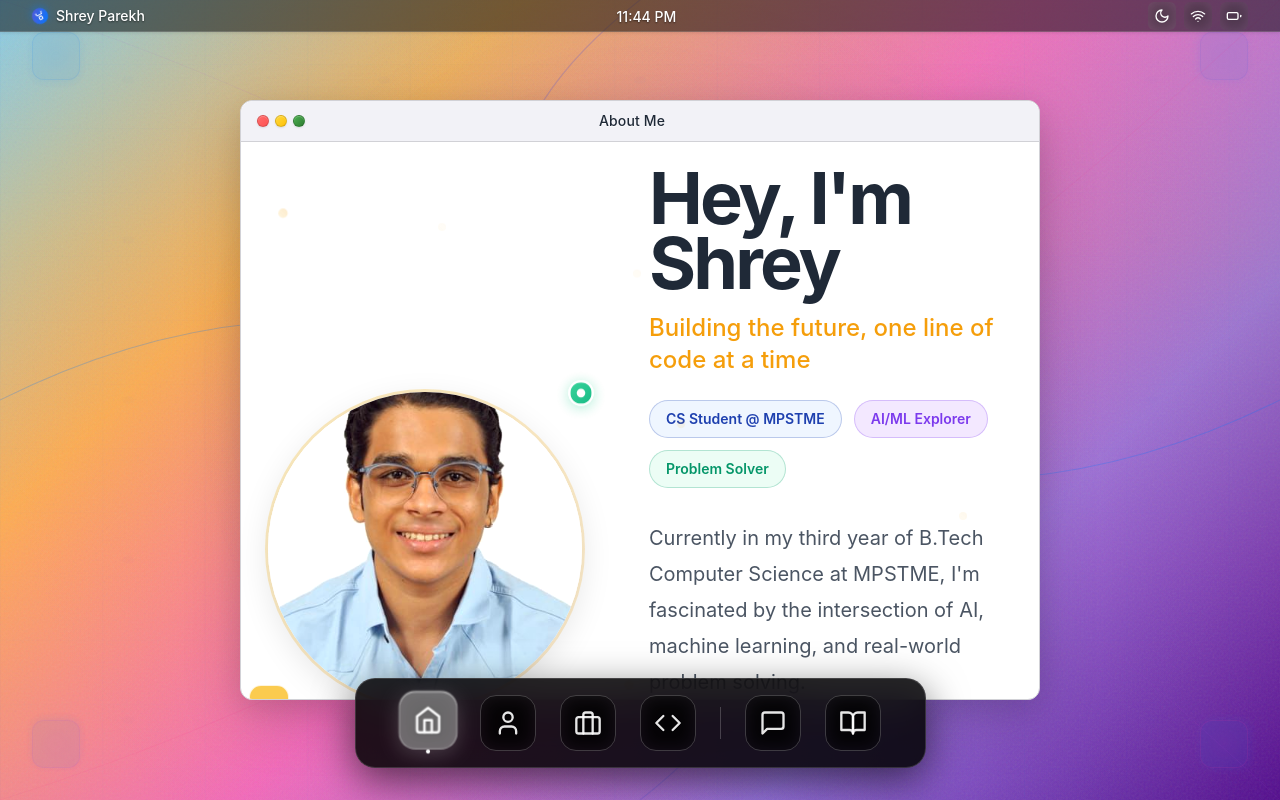
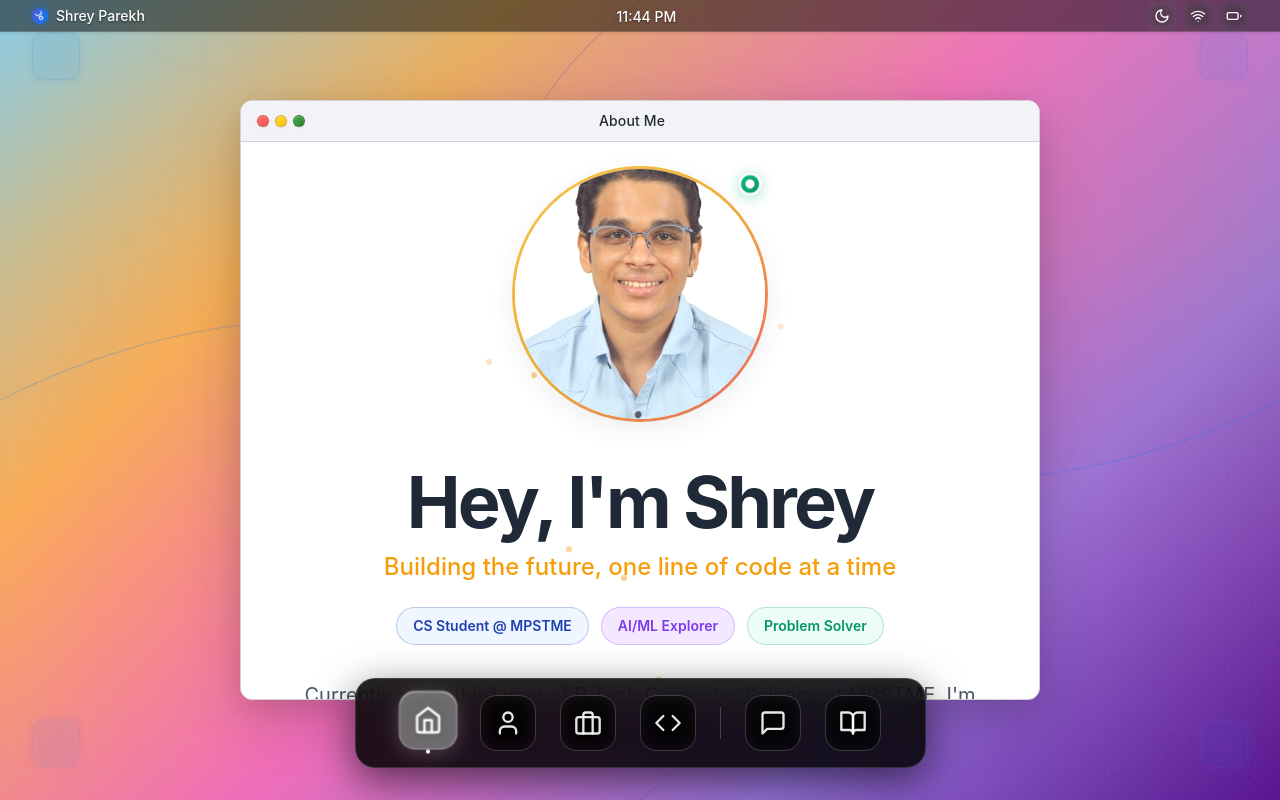
Before and after one commit to Shrey-Parekh/PortfolioWebsite, a React (Vite) app: page / in a window 1280 px wide. Both pictures are taken after a click on the element "About Me". Built offline with nearby package versions, Linux system fonts and the light colour scheme; a web font is replaced by a local one.

Commit message:
Photo changes

```diff
--- a/index.html
+++ b/index.html
@@ -5,10 +5,7 @@
     <link rel="icon" type="image/svg+xml" href="/favicon.ico" />
     <meta name="viewport" content="width=device-width, initial-scale=1.0" />
     <title>Shrey Parekh</title>
-    <meta
-      name="description"
-      content=""
-    />
+    <meta name="description" content="" />
 
     <!-- Enhanced Font Loading for macOS Typography -->
     <link rel="preconnect" href="https://fonts.googleapis.com" />
--- a/src/components/WindowManager.tsx
+++ b/src/components/WindowManager.tsx
@@ -60,37 +60,27 @@ const WindowManager: React.FC<WindowManagerProps> = ({
     switch (type) {
       case "about":
         return (
-          <div className="w-full space-y-16">
-            {/* Hero Story Section */}
+          <div className="w-full space-y-12">
+            {/* Centered Hero Section */}
             <div className="relative">
-              {/* Ambient Background Elements - Day/Night Reactive */}
+              {/* Floating Background Particles */}
               <div className="absolute inset-0 overflow-hidden pointer-events-none">
-                {[...Array(8)].map((_, i) => (
+                {[...Array(6)].map((_, i) => (
                   <motion.div
                     key={i}
-                    className="absolute w-2 h-2 rounded-full"
+                    className="absolute w-1.5 h-1.5 rounded-full"
                     style={{
-                      background: isDarkMode
-                        ? `linear-gradient(45deg, #3B82F6${Math.floor(
-                            Math.random() * 50 + 30
-                          ).toString(16)}, #8B5CF6${Math.floor(
-                            Math.random() * 50 + 30
-                          ).toString(16)})`
-                        : `linear-gradient(45deg, #FBBF24${Math.floor(
-                            Math.random() * 50 + 30
-                          ).toString(16)}, #F59E0B${Math.floor(
-                            Math.random() * 50 + 30
-                          ).toString(16)})`,
-                      left: `${Math.random() * 100}%`,
-                      top: `${Math.random() * 100}%`,
+                      background: isDarkMode ? "#3B82F6" : "#F59E0B",
+                      left: `${20 + Math.random() * 60}%`,
+                      top: `${20 + Math.random() * 60}%`,
+                      opacity: 0.3,
                     }}
                     animate={{
-                      y: [0, -20, 0],
-                      opacity: [0.3, 0.8, 0.3],
-                      scale: [1, 1.2, 1],
+                      y: [0, -15, 0],
+                      opacity: [0.2, 0.5, 0.2],
                     }}
                     transition={{
-                      duration: 4 + Math.random() * 2,
+                      duration: 3 + Math.random() * 2,
                       repeat: Infinity,
                       delay: i * 0.5,
                       ease: "easeInOut",
@@ -99,53 +89,65 @@ const WindowManager: React.FC<WindowManagerProps> = ({
                 ))}
               </div>
 
+              {/* Main Content - Centered */}
               <motion.div
                 initial={{ opacity: 0 }}
                 animate={{ opacity: 1 }}
                 transition={{ duration: 1.2, ease: [0.23, 1, 0.32, 1] }}
-                className="flex flex-col lg:flex-row items-center gap-12 lg:gap-16"
+                className="flex flex-col items-center gap-12"
               >
-                {/* Profile Visual Story */}
+                {/* Profile Photo - Centered */}
                 <motion.div
-                  initial={{ opacity: 0, x: -80, rotateY: -20 }}
-                  animate={{ opacity: 1, x: 0, rotateY: 0 }}
+                  initial={{ opacity: 0, scale: 0.8 }}
+                  animate={{ opacity: 1, scale: 1 }}
                   transition={{
-                    duration: 1.4,
-                    delay: 0.3,
+                    duration: 1.2,
+                    delay: 0.2,
                     ease: [0.23, 1, 0.32, 1],
                   }}
-                  className="relative flex-shrink-0"
+                  className="relative group"
                 >
-                  {/* Main Image Container */}
                   <motion.div
-                    className="relative w-64 h-64 lg:w-80 lg:h-80"
-                    whileHover={{
-                      scale: 1.05,
-                      rotateY: 8,
-                      transition: { duration: 0.6, ease: [0.23, 1, 0.32, 1] },
-                    }}
+                    className="relative w-56 h-56 lg:w-64 lg:h-64"
+                    whileHover="hover"
+                    initial="initial"
                   >
-                    {/* Professional Border - Day/Night Reactive */}
-                    <div
+                    {/* Gradient border with subtle animation */}
+                    <motion.div
                       className="absolute inset-0 rounded-full"
                       style={{
                         background: isDarkMode
-                          ? "linear-gradient(135deg, rgba(59, 130, 246, 0.3) 0%, rgba(139, 92, 246, 0.2) 100%)"
-                          : "linear-gradient(135deg, rgba(251, 191, 36, 0.3) 0%, rgba(245, 158, 11, 0.2) 100%)",
+                          ? "linear-gradient(135deg, #3B82F6, #8B5CF6, #EC4899)"
+                          : "linear-gradient(135deg, #FBBF24, #F59E0B, #EF4444)",
                         padding: "3px",
                       }}
+                      variants={{
+                        initial: { opacity: 0.8 },
+                        hover: { opacity: 1 },
+                      }}
+                      transition={{ duration: 0.3 }}
                     >
-                      <div
-                        className="w-full h-full rounded-full overflow-hidden"
+                      <motion.div
+                        className="w-full h-full rounded-full overflow-hidden relative"
                         style={{
                           background: isDarkMode ? "#1C1C1E" : "#FFFFFF",
-                          boxShadow: isDarkMode
-                            ? "0 8px 32px rgba(0, 0, 0, 0.3), inset 0 1px 0 rgba(255, 255, 255, 0.1)"
-                            : "0 8px 32px rgba(0, 0, 0, 0.1), inset 0 1px 0 rgba(255, 255, 255, 0.8)",
                         }}
+                        variants={{
+                          initial: {
+                            boxShadow: isDarkMode
+                              ? "0 8px 32px rgba(0, 0, 0, 0.3)"
+                              : "0 8px 32px rgba(0, 0, 0, 0.1)",
+                          },
+                          hover: {
+                            boxShadow: isDarkMode
+                              ? "0 12px 48px rgba(59, 130, 246, 0.4)"
+                              : "0 12px 48px rgba(251, 191, 36, 0.4)",
+                          },
+                        }}
+                        transition={{ duration: 0.4 }}
                       >
                         <motion.img
-                          src="/src/components/image.jpg"
+                          src="/image.jpg"
                           alt="Shrey Parekh"
                           className="w-full h-full object-cover"
                           style={{
@@ -153,37 +155,43 @@ const WindowManager: React.FC<WindowManagerProps> = ({
                               ? "brightness(0.95) contrast(1.05) saturate(1.1)"
                               : "brightness(1.02) contrast(1.03) saturate(1.05)",
                           }}
-                          whileHover={{
-                            scale: 1.02,
-                            transition: {
-                              duration: 0.4,
-                              ease: [0.23, 1, 0.32, 1],
-                            },
+                          variants={{
+                            initial: { scale: 1 },
+                            hover: { scale: 1.05 },
                           }}
+                          transition={{ duration: 0.5, ease: [0.23, 1, 0.32, 1] }}
                         />
-                      </div>
-                    </div>
-
-                    {/* Professional Status Indicators */}
+                      </motion.div>
+                    </motion.div>
+
+                    {/* Subtle glow on hover */}
                     <motion.div
-                      className="absolute -top-2 -right-2 w-6 h-6 rounded-full flex items-center justify-center"
+                      className="absolute inset-0 rounded-full blur-xl pointer-events-none"
                       style={{
                         background: isDarkMode
-                          ? "linear-gradient(135deg, #10B981, #059669)"
-                          : "linear-gradient(135deg, #34D399, #10B981)",
-                        boxShadow: isDarkMode
-                          ? "0 2px 12px rgba(16, 185, 129, 0.3)"
-                          : "0 2px 12px rgba(52, 211, 153, 0.4)",
-                        border: isDarkMode
-                          ? "2px solid #1C1C1E"
-                          : "2px solid #FFFFFF",
+                          ? "radial-gradient(circle, rgba(59, 130, 246, 0.3), transparent 70%)"
+                          : "radial-gradient(circle, rgba(251, 191, 36, 0.3), transparent 70%)",
+                      }}
+                      variants={{
+                        initial: { opacity: 0, scale: 0.9 },
+                        hover: { opacity: 1, scale: 1.1 },
+                      }}
+                      transition={{ duration: 0.4 }}
+                    />
+
+                    {/* Status indicator */}
+                    <motion.div
+                      className="absolute top-2 right-2 w-5 h-5 rounded-full flex items-center justify-center"
+                      style={{
+                        background: "linear-gradient(135deg, #10B981, #059669)",
+                        boxShadow: "0 2px 12px rgba(16, 185, 129, 0.4)",
+                        border: isDarkMode ? "2px solid #1C1C1E" : "2px solid #FFFFFF",
                       }}
                       animate={{
-                        scale: [1, 1.1, 1],
-                        opacity: [0.9, 1, 0.9],
+                        scale: [1, 1.15, 1],
                       }}
                       transition={{
-                        duration: 4,
+                        duration: 2,
                         repeat: Infinity,
                         ease: "easeInOut",
                       }}
@@ -191,31 +199,12 @@ const WindowManager: React.FC<WindowManagerProps> = ({
                       <div className="w-2 h-2 bg-white rounded-full" />
                     </motion.div>
 
-                    {/* Subtle Tech Badge */}
-                    <motion.div
-                      className="absolute -bottom-4 -left-4 w-10 h-10 rounded-xl flex items-center justify-center"
-                      style={{
-                        background: isDarkMode
-                          ? "rgba(59, 130, 246, 0.8)"
-                          : "rgba(251, 191, 36, 0.8)",
-                        backdropFilter: "blur(20px)",
-                        border: isDarkMode
-                          ? "1px solid rgba(255, 255, 255, 0.1)"
-                          : "1px solid rgba(255, 255, 255, 0.8)",
-                      }}
-                      whileHover={{
-                        scale: 1.1,
-                        transition: { duration: 0.3 },
-                      }}
-                    >
-                      <Code className="w-5 h-5 text-white" strokeWidth={1.5} />
-                    </motion.div>
+
                   </motion.div>
                 </motion.div>
 
-                {/* Personal Story Content */}
-                <div className="flex-1 space-y-8 text-center lg:text-left">
-                  {/* Name & Identity */}
+                {/* Personal Story Content - Centered */}
+                <div className="w-full max-w-3xl space-y-8 text-center">
                   <motion.div
                     initial={{ opacity: 0, y: 40 }}
                     animate={{ opacity: 1, y: 0 }}
@@ -230,8 +219,7 @@ const WindowManager: React.FC<WindowManagerProps> = ({
                       <motion.h1
                         className="text-5xl lg:text-6xl xl:text-7xl font-bold"
                         style={{
-                          fontFamily:
-                            '"SF Pro Display", -apple-system, BlinkMacSystemFont, sans-serif',
+                          fontFamily: '"SF Pro Display", -apple-system, BlinkMacSystemFont, sans-serif',
                           letterSpacing: "-0.04em",
                           lineHeight: "0.9",
                           color: isDarkMode ? "#FFFFFF" : "#1F2937",
@@ -248,8 +236,7 @@ const WindowManager: React.FC<WindowManagerProps> = ({
                         className="text-xl lg:text-2xl font-medium"
                         style={{
                           color: isDarkMode ? "#3B82F6" : "#F59E0B",
-                          fontFamily:
-                            '"SF Pro Text", -apple-system, BlinkMacSystemFont, sans-serif',
+                          fontFamily: '"SF Pro Text", -apple-system, BlinkMacSystemFont, sans-serif',
                         }}
                         initial={{ opacity: 0 }}
                         animate={{ opacity: 1 }}
@@ -259,35 +246,16 @@ const WindowManager: React.FC<WindowManagerProps> = ({
                       </motion.p>
                     </div>
 
-                    {/* Dynamic Role Tags - Theme Reactive */}
                     <motion.div
-                      className="flex flex-wrap gap-3 justify-center lg:justify-start"
+                      className="flex flex-wrap gap-3 justify-center"
                       initial={{ opacity: 0, y: 20 }}
                       animate={{ opacity: 1, y: 0 }}
                       transition={{ delay: 1, duration: 0.8 }}
                     >
                       {[
-                        {
-                          text: "CS Student @ MPSTME",
-                          color: isDarkMode ? "#3B82F6" : "#1E40AF",
-                          bg: isDarkMode
-                            ? "rgba(59, 130, 246, 0.15)"
-                            : "#EFF6FF",
-                        },
-                        {
-                          text: "AI/ML Explorer",
-                          color: isDarkMode ? "#8B5CF6" : "#7C3AED",
-                          bg: isDarkMode
-                            ? "rgba(139, 92, 246, 0.15)"
-                            : "#F3E8FF",
-                        },
-                        {
-                          text: "Problem Solver",
-                          color: isDarkMode ? "#10B981" : "#059669",
-                          bg: isDarkMode
-                            ? "rgba(16, 185, 129, 0.15)"
-                            : "#ECFDF5",
-                        },
+                        { text: "CS Student @ MPSTME", color: isDarkMode ? "#3B82F6" : "#1E40AF", bg: isDarkMode ? "rgba(59, 130, 246, 0.15)" : "#EFF6FF" },
+                        { text: "AI/ML Explorer", color: isDarkMode ? "#8B5CF6" : "#7C3AED", bg: isDarkMode ? "rgba(139, 92, 246, 0.15)" : "#F3E8FF" },
+                        { text: "Problem Solver", color: isDarkMode ? "#10B981" : "#059669", bg: isDarkMode ? "rgba(16, 185, 129, 0.15)" : "#ECFDF5" },
                       ].map((tag, index) => (
                         <motion.span
                           key={index}
@@ -296,8 +264,7 @@ const WindowManager: React.FC<WindowManagerProps> = ({
                             background: tag.bg,
                             color: tag.color,
                             border: `1px solid ${tag.color}40`,
-                            fontFamily:
-                              '"SF Pro Text", -apple-system, BlinkMacSystemFont, sans-serif',
+                            fontFamily: '"SF Pro Text", -apple-system, BlinkMacSystemFont, sans-serif',
                           }}
                           whileHover={{
                             scale: 1.05,
@@ -319,7 +286,6 @@ const WindowManager: React.FC<WindowManagerProps> = ({
                     </motion.div>
                   </motion.div>
 
-                  {/* Personal Story */}
                   <motion.div
                     initial={{ opacity: 0, y: 30 }}
                     animate={{ opacity: 1, y: 0 }}
@@ -335,28 +301,24 @@ const WindowManager: React.FC<WindowManagerProps> = ({
                         className="text-lg lg:text-xl leading-relaxed"
                         style={{
                           color: isDarkMode ? "#D1D5DB" : "#4B5563",
-                          fontFamily:
-                            '"SF Pro Text", -apple-system, BlinkMacSystemFont, sans-serif',
+                          fontFamily: '"SF Pro Text", -apple-system, BlinkMacSystemFont, sans-serif',
                           lineHeight: "1.8",
                         }}
                       >
-                        Currently in my third year of B.Tech Computer Science at
-                        MPSTME, I'm fascinated by the intersection of AI,
-                        machine learning, and real-world problem solving.
+                        Currently in my third year of B.Tech Computer Science at MPSTME,
+                        I'm fascinated by the intersection of AI, machine learning, and real-world problem solving.
                       </p>
                       <p
                         className="text-lg lg:text-xl leading-relaxed"
                         style={{
                           color: isDarkMode ? "#D1D5DB" : "#4B5563",
-                          fontFamily:
-                            '"SF Pro Text", -apple-system, BlinkMacSystemFont, sans-serif',
+                          fontFamily: '"SF Pro Text", -apple-system, BlinkMacSystemFont, sans-serif',
                           lineHeight: "1.8",
                         }}
                       >
-                        When I'm not coding, you'll find me experimenting with
-                        new frameworks, diving deep into research papers, or
-                        building something that might just change how we
-                        interact with technology.
+                        When I'm not coding, you'll find me experimenting with new frameworks,
+                        diving deep into research papers, or building something that might just
+                        change how we interact with technology.
                       </p>
                     </div>
                   </motion.div>
```
Also changed, not shown: public/image.jpg (added), 1 other file (tests, documents, lock files or other folders).
